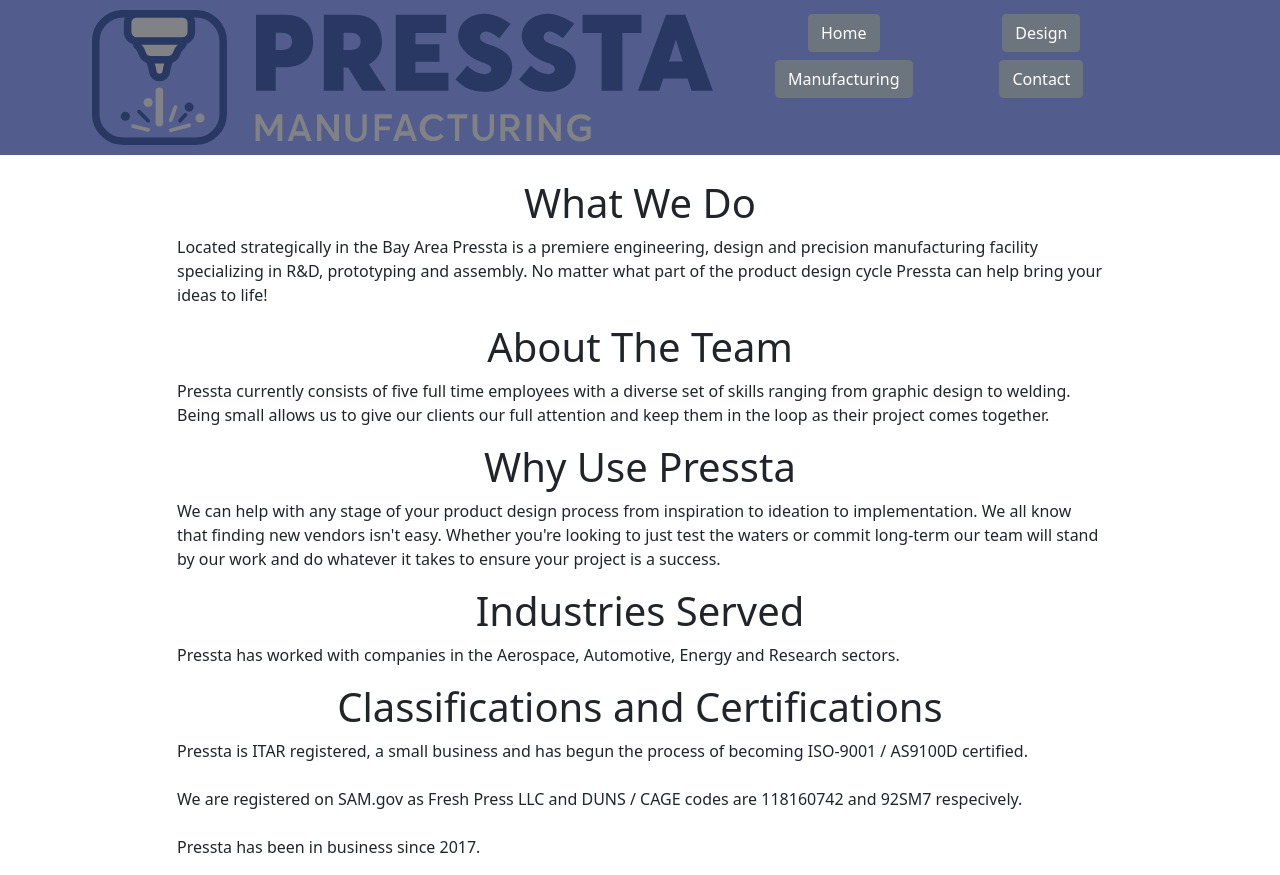
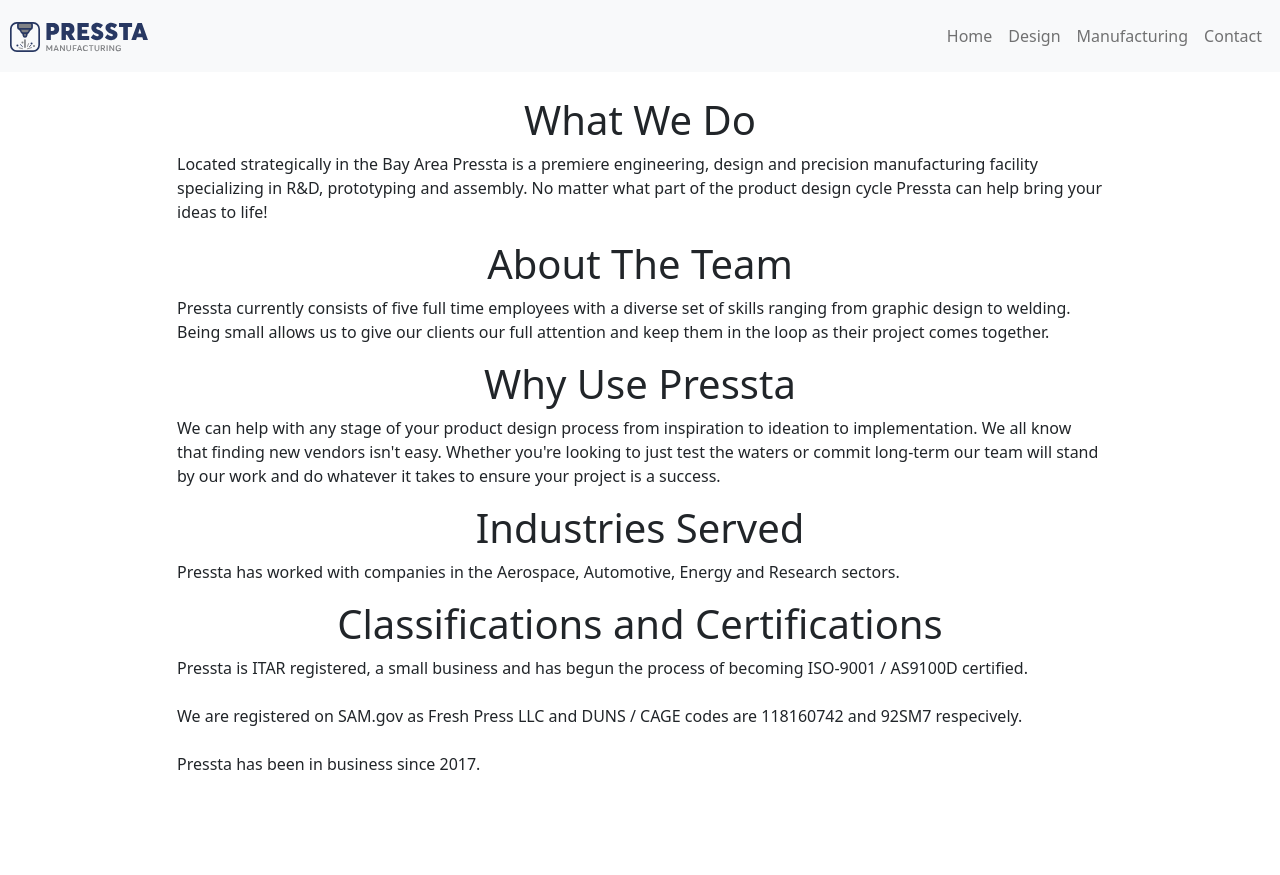
Before and after one commit to rlew631/presstamfg, a React (Create React App) app: page / in a window 1280 px wide. After the commit the page ends 800 px from the top, so only its background shows below. Built offline with nearby package versions, Linux system fonts and the light colour scheme.

Commit message:
new nav bar

```diff
--- a/src/components/contact.js
+++ b/src/components/contact.js
@@ -4,6 +4,9 @@
 import copy from '../copy.json';
 
 const useStyles = createUseStyles({
+  main: {
+    paddingTop: 71.78
+  },
   info: {
     "align-self": "center"
   },
@@ -130,7 +133,7 @@
 function Contact() {
   const classes = useStyles();
   return(
-    <Container>
+    <Container className={classes.main}>
       <br></br>
       <Row>
         <Col lg={{size: 4, offset: 1}} md="7" className={classes.info}>
--- a/src/components/design.js
+++ b/src/components/design.js
@@ -7,6 +7,9 @@
 }
 
 const useStyles = createUseStyles({
+  main: {
+    paddingTop: 71.78
+  },
   services: {
     textAlign: 'left'
   },
@@ -18,7 +21,7 @@
 function Design() {
   const classes = useStyles();
   return (
-    <Container>
+    <Container className={classes.main}>
     <br></br>
     <p className = {classes.statement}>
       {copy.Design.Statement}
--- a/src/components/header.js
+++ b/src/components/header.js
@@ -1,74 +1,74 @@
+import {Component, useState} from 'react';
 import logo from '../logo.svg';
 import {createUseStyles} from 'react-jss';
-import {Container, Row, Col} from 'reactstrap';
-import {Link} from "react-router-dom";
-import {Button} from 'reactstrap';
+import {
+  Collapse,
+  Nav,
+  Navbar,
+  NavbarBrand,
+  NavbarToggler,
+  NavItem,
+  NavLink
+} from 'reactstrap';
 
 const useStyles = createUseStyles({
   main: {
-    backgroundColor: '#535D8D',
-    display: 'flex'
+    // backgroundColor: '#535D8D',
+    "margin-right": 10
   },
-  image: {
-    margin: 10,
-    flexGrow: 1,
-    flexShrink: 1,
-    flexBasis: 0
+  toggle: {
+    "margin-right": 10
   },
-  links: {
-    margin: 10,
-    flexGrow: 1,
-    flexShrink: 1,
-    flexBasis: 0,
-    flexWrap: 'wrap',
-    justifyContent: 'right',
-    flexDirection: "row"
+  logo: {
+    "margin-left": 10
   },
-  button: {
-    margin: '0.25em'
+  navbar: {
+    "justify-content": "flex-end",
+    "margin-right": 10
+  },
+  header: {
+    position: "fixed",
+    top: 0,
+    right: 0,
+    left: 0,
+    height: "auto",
+    padding: "15px 0px",
+    zIndex: 1
   }
 });
 
+const links = [
+  { href: "/", text: 'Home' },
+  { href: "/design", text: 'Design' },
+  { href: '/manufacturing', text: 'Manufacturing' },
+  { href: '/contact', text: 'Contact' }
+];
+
+const createNavItem = ({ href, text, className }) => (
+  <NavItem>
+    <NavLink href={href} className={className}>{text}</NavLink>
+  </NavItem>
+);
+
 function Header() {
   const classes = useStyles();
+  const [isOpen, setIsOpen] = useState(false);
+  const toggle = () => {
+    setIsOpen(!isOpen);
+  }
+
   return (
-    <header className={classes.main}>
-      <Container>
-        <Row>
-        <Col lg="7">
-          <div className={classes.image}>
-            <img src={logo} alt="logo"/>
-          </div>
-        </Col>
-        <Col lg="5">
-          <nav className={classes.links}>
-            <Row>
-              <Col md="5" className={classes.button}>
-                <Link to="/">
-                  <Button>Home</Button>
-                </Link>
-              </Col>
-              <Col md="5" className={classes.button}>
-                <Link to="/design">
-                  <Button>Design</Button>
-                </Link>
-              </Col>
-              <Col md="5" className={classes.button}>
-                <Link to="/manufacturing">
-                  <Button>Manufacturing</Button>
-                </Link>
-              </Col>
-              <Col md="5" className={classes.button}>
-                <Link to="/contact">
-                  <Button>Contact</Button>
-                </Link>
-              </Col>
-            </Row>
-          </nav>
-        </Col>
-        </Row>
-      </Container>
-    </header>
+    <Navbar color='light' light expand="md" className={classes.header}>
+      <NavbarBrand href="/" className={classes.logo}>
+        <img src={logo} alt="logo" height="30"/>
+      </NavbarBrand>
+      <NavbarToggler onClick={toggle} className={classes.toggle}/>
+      <Collapse isOpen={isOpen} navbar className={classes.navbar}>
+        <Nav navbar>
+          {links.map(createNavItem)}
+        </Nav>
+      </Collapse>
+    </Navbar>
   );
 }
 
--- a/src/components/home.js
+++ b/src/components/home.js
@@ -6,6 +6,9 @@
   statement: {
     textAlign: 'left'
   },
+  main: {
+    paddingTop: 71.78
+  }
 });
 
 // There's nothing in here for the bottom cards yet!!!!
@@ -14,7 +17,7 @@
 function Home() {
   const classes = useStyles();
   return (
-    <Container>
+    <Container className={classes.main}>
       <br></br>
       <Row justify="center">
         <Col lg={{size: 10, offset: 1}}>
--- a/src/components/manufacturing.js
+++ b/src/components/manufacturing.js
@@ -14,6 +14,9 @@
 import miller from "../assets/Miller.png";
 
 const useStyles = createUseStyles({
+  main: {
+    paddingTop: 71.78
+  },
   card: {
     height:"100%"
   },
@@ -25,7 +28,7 @@
 function Manufacturing() {
   const classes = useStyles();
   return (
-    <nav>
+    <nav className={classes.main}>
       <Container>
         <br></br>
         <p className = {classes.statement}>
```
Also changed, not shown: src/components/header og.js (added, +75 -0 lines), 1 other file (tests, documents, lock files or other folders).
